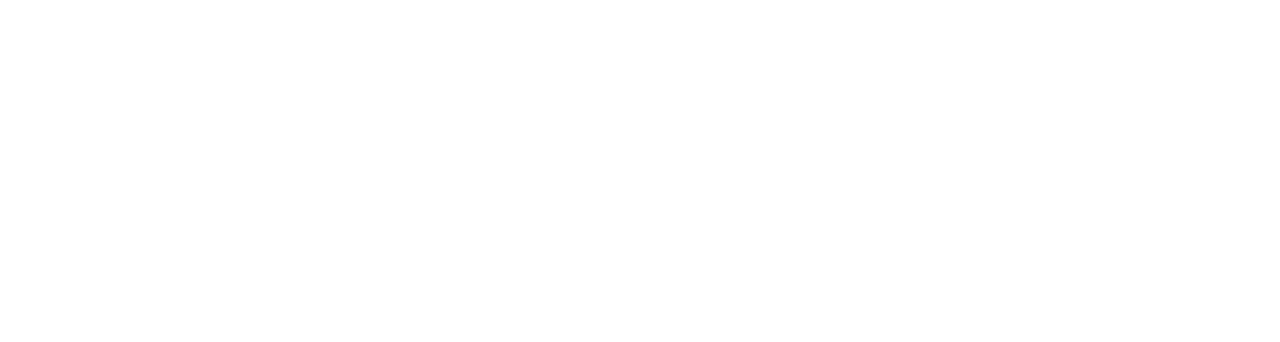
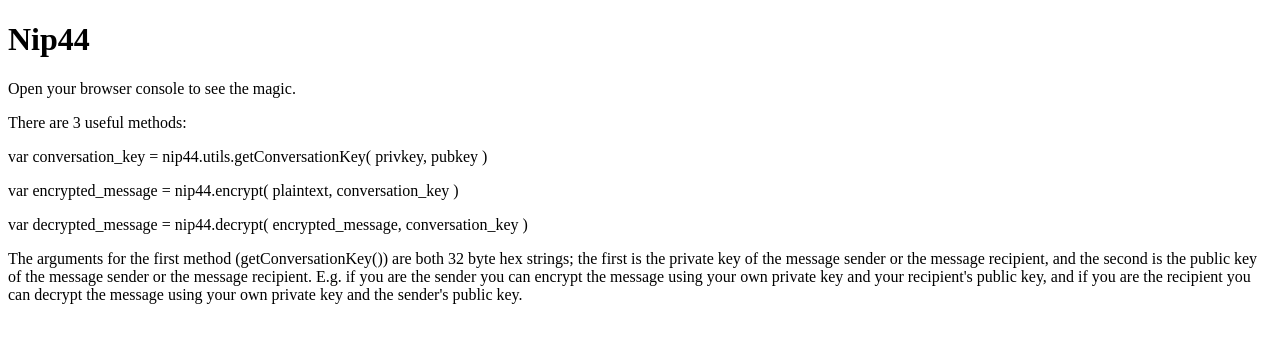
Before and after one commit to supertestnet/nip44js, a plain HTML site: page index.html in a window 1280 px wide. Drawn offline with Linux system fonts and the light colour scheme.

Commit message:
Update index.html

```diff
--- a/index.html
+++ b/index.html
@@ -2,10 +2,17 @@
 <html>
   <head>
     <meta charset="utf-8" />
-    <title>Getting Started</title>
+    <title>Nip44 JS</title>
+    <script src="https://supertestnet.github.io/nip44js/nip44.js"></script>
   </head>
   <body>
-    <script src="./nip44.js"></script>
+    <h1>Nip44</h1>
+    <p>Open your browser console to see the magic.</p>
+    <p>There are 3 useful methods:</p>
+    <p>var conversation_key = nip44.utils.getConversationKey( privkey, pubkey )</p>
+    <p>var encrypted_message = nip44.encrypt( plaintext, conversation_key )</p>
+    <p>var decrypted_message = nip44.decrypt( encrypted_message, conversation_key )</p>
+    <p>The arguments for the first method (getConversationKey()) are both 32 byte hex strings; the first is the private key of the message sender or the message recipient, and the second is the public key of the message sender or the message recipient. E.g. if you are the sender you can encrypt the message using your own private key and your recipient's public key, and if you are the recipient you can decrypt the message using your own private key and the sender's public key.</p>
     <script>
       var plaintext = 'test';
       var conversation_key = nip44.utils.getConversationKey( '0000000000000000000000000000000000000000000000000000000000000001', 'c6047f9441ed7d6d3045406e95c07cd85c778e4b8cef3ca7abac09b95c709ee5' );
```
